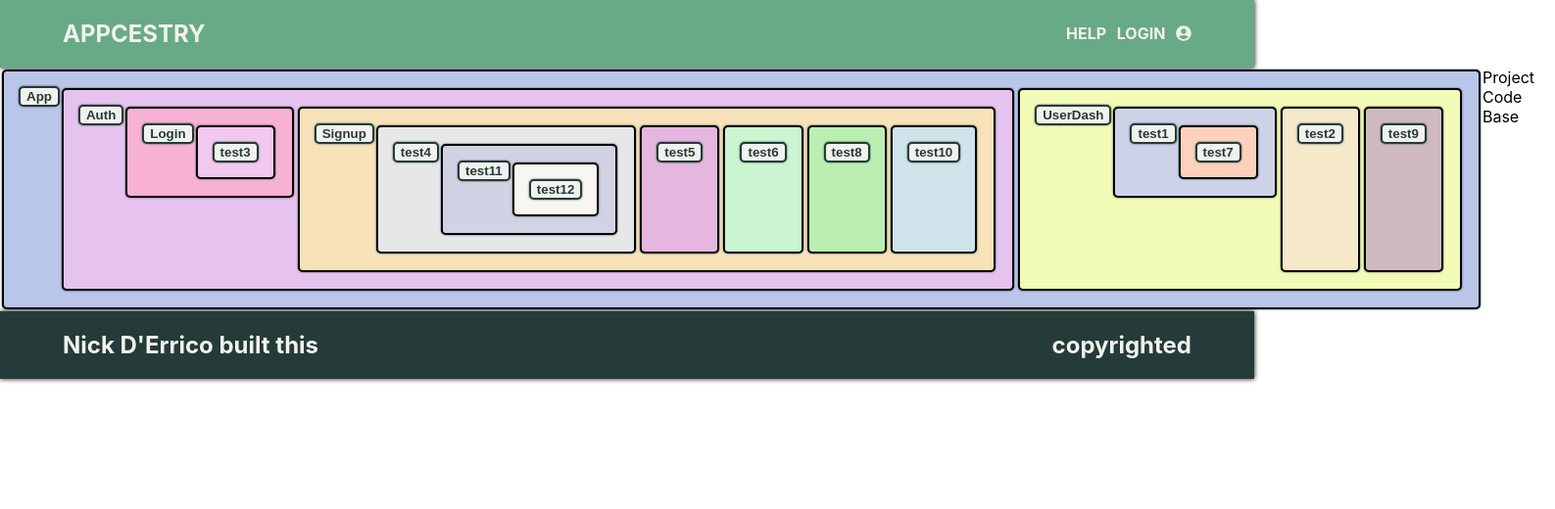
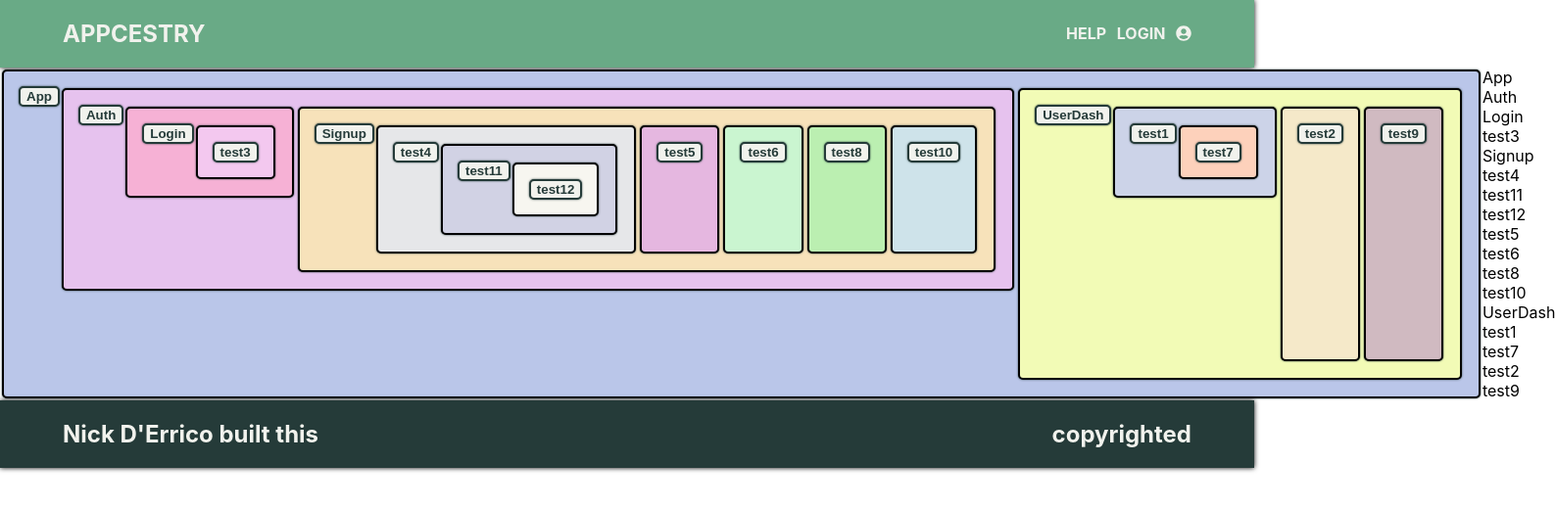
Before and after one commit to NickDErrico/project-x, a React (Create React App) app: page /project/3 in a window 1280 px wide. Shown: the top 520 px of the page at 98% size, 1587 px wide, since content can reach past the window. Built offline with nearby package versions, Linux system fonts and the light colour scheme.

Commit message:
added ref for rendering detail view

```diff
--- a/src/App.css
+++ b/src/App.css
@@ -5,6 +5,15 @@
 .child * .child {
   flex: 1;
   justify-content: center;
+}
+
+.file {
+  display: flex;
+  flex-direction: column;
+}
+
+.file * .file {
+  flex: 1;
 }
 
 /* .generation .child {
--- a/src/App.js
+++ b/src/App.js
@@ -49,12 +49,11 @@ class App extends Component {
     const RouteContainer = styled.div`
       display: flex;
       justify-content: center;
-      height: 100%;
     `;
 
     return (
       <Router>
-        <StyledBody className="App">
+        <StyledBody>
           <StyledContent>
             <Navbar />
             <Route exact path="/" component={Home} />
--- a/src/components/projectCreator/FamilyMemberDetailView.js
+++ b/src/components/projectCreator/FamilyMemberDetailView.js
@@ -5,10 +5,21 @@ class FMDetailView extends Component {
     let component = this.props.components.filter(
       component => component.id === this.props.currentShowingDetail
     )[0];
+    let componentParent = this.props.components.filter(
+      parent => component.parent_id === parent.id
+    )[0];
+
     return component ? (
-      <div style={{ alignSelf: "stretch", border: "1px solid black" }}>
+      <div
+        style={{
+          border: `2px solid black`,
+          boxShadow: "0px 0px 2px #253B39",
+          borderRadius: "5px",
+          backgroundColor: `${this.props.color}`
+        }}
+      >
         <b style={{ display: "block" }}>
-          Parent : <button>{component.name}</button>
+          Parent : <button>{componentParent.name}</button>
         </b>
         <b style={{ display: "block" }}>Component : {component.name}</b>
       </div>
--- a/src/components/projectCreator/ProjectCodeBase.js
+++ b/src/components/projectCreator/ProjectCodeBase.js
@@ -2,7 +2,15 @@ import React, { Component } from "react";
 
 class ProjectCodeBase extends Component {
   render() {
-    return <div>Project Code Base</div>;
+    let ancestors = this.props.descendants.children.map(child => {
+      return <ProjectCodeBase descendants={child} key={child.id} />;
+    });
+    return this.props.descendants ? (
+      <div className="file">
+        <div>{this.props.descendants.name}</div>
+        {ancestors}
+      </div>
+    ) : null;
   }
 }
 
--- a/src/components/projectCreator/RenderFamilyMembers.js
+++ b/src/components/projectCreator/RenderFamilyMembers.js
@@ -2,14 +2,24 @@ import React, { Component } from "react";
 const parents = [];
 
 class FamilyMembers extends Component {
+  shouldComponentUpdate(nextProps, nextState) {
+    if (this.props.componentCount === nextProps.componentCount) {
+      return false;
+    } else {
+      return true;
+    }
+  }
+
   handleClick = () => {
-    this.props.renderFMDetailView(this.props.descendants.id);
+    let color = this.childEle.style.backgroundColor;
+    this.props.renderFMDetailView(this.props.descendants.id, color);
   };
 
   //if child is firstChild of parent create wrapper row around <FamilyMember /> else insert
   // child into sibling wrapper row
 
   render() {
+    console.log(this);
     let ancestors = this.props.descendants.children.map(child => {
       if (parents.includes(child.parent_id)) {
         return (
@@ -22,7 +32,13 @@ class FamilyMembers extends Component {
       } else {
         parents.push(child.parent_id);
         return (
-          <div className={`generation ${child.parent_id}`} key={child.id}>
+          <div
+            className={`generation ${child.parent_id}`}
+            key={child.id}
+            ref={e => {
+              this.parentContainer = e;
+            }}
+          >
             <FamilyMembers
               descendants={child}
               key={child.id}
@@ -47,6 +63,9 @@ class FamilyMembers extends Component {
           margin: "2px 2px",
           boxShadow: "0px 0px 2px #253B39"
         }}
+        ref={e => {
+          this.childEle = e;
+        }}
       >
         <button
           onClick={this.handleClick}
@@ -68,4 +87,9 @@ class FamilyMembers extends Component {
   }
 }
 
+// Insert under {ancestors} ^^
+// <button style={{ justifySelf: "center", alignSelf: "flex-end" }}>
+//   Add Child
+// </button>
+
 export default FamilyMembers;
--- a/src/pages/ProjectCreator.js
+++ b/src/pages/ProjectCreator.js
@@ -1,5 +1,4 @@
 import React, { Component } from "react";
-import styled from "styled-components";
 import { createFamilyTree } from "../createFamilyTree";
 import FamilyMembers from "../components/projectCreator/RenderFamilyMembers";
 import FMDetailView from "../components/projectCreator/FamilyMemberDetailView";
@@ -28,20 +27,22 @@ class ProjectCreator extends Component {
     ],
     familyTree: null,
     detailView: false,
-    currentShowingDetail: null
+    currentShowingDetail: null,
+    color: ""
   };
 
   componentDidMount() {
     this.setState({ familyTree: createFamilyTree(this.state.components) });
   }
 
-  renderFMDetailView = id => {
+  renderFMDetailView = (id, color) => {
     this.setState(prevState => ({
       detailView:
         prevState.currentShowingDetail === id || this.state.detailView === false
           ? !this.state.detailView
           : this.state.detailView,
-      currentShowingDetail: id
+      currentShowingDetail: id,
+      color: color
     }));
   };
 
@@ -60,14 +61,15 @@ class ProjectCreator extends Component {
       <div
         style={{
           display: "flex",
-          justifyContent: "space-evenly",
-          width: "100%"
+          width: "100%",
+          height: "100%"
         }}
       >
         {this.state.detailView ? (
           <FMDetailView
             components={this.state.components}
             currentShowingDetail={this.state.currentShowingDetail}
+            color={this.state.color}
           />
         ) : null}
         {this.state.familyTree ? (
@@ -76,7 +78,9 @@ class ProjectCreator extends Component {
             renderFMDetailView={this.renderFMDetailView}
           />
         ) : null}
-        <ProjectCodeBase />
+        {this.state.familyTree ? (
+          <ProjectCodeBase descendants={this.state.familyTree} />
+        ) : null}
       </div>
     );
   }
```
